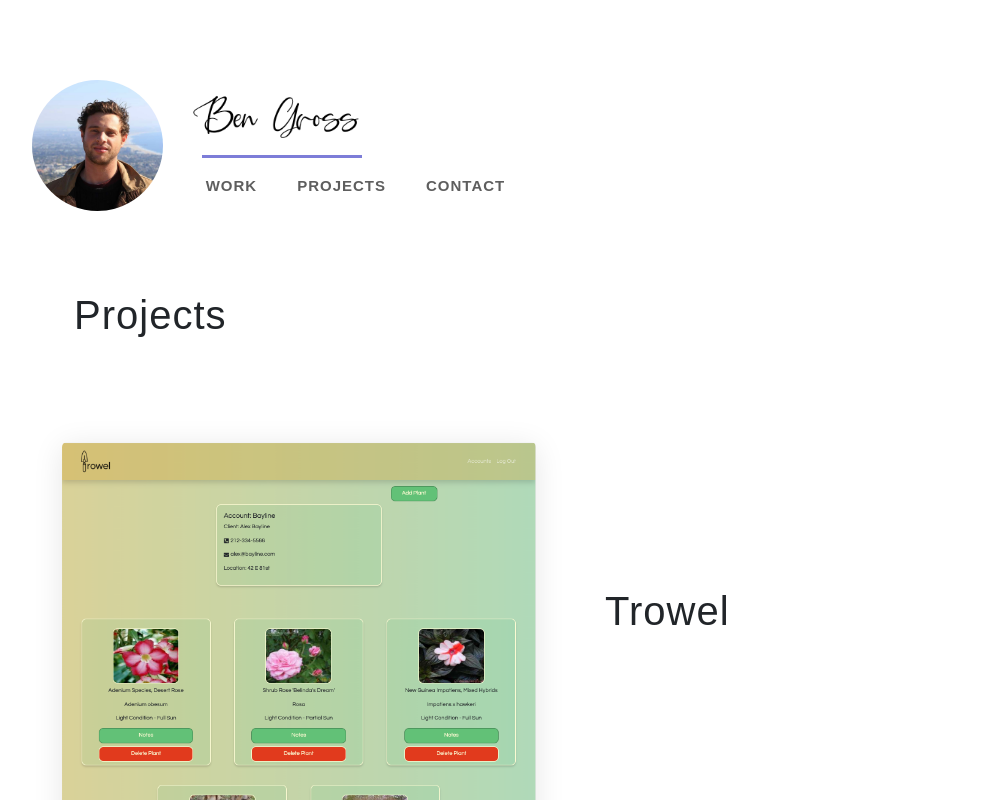
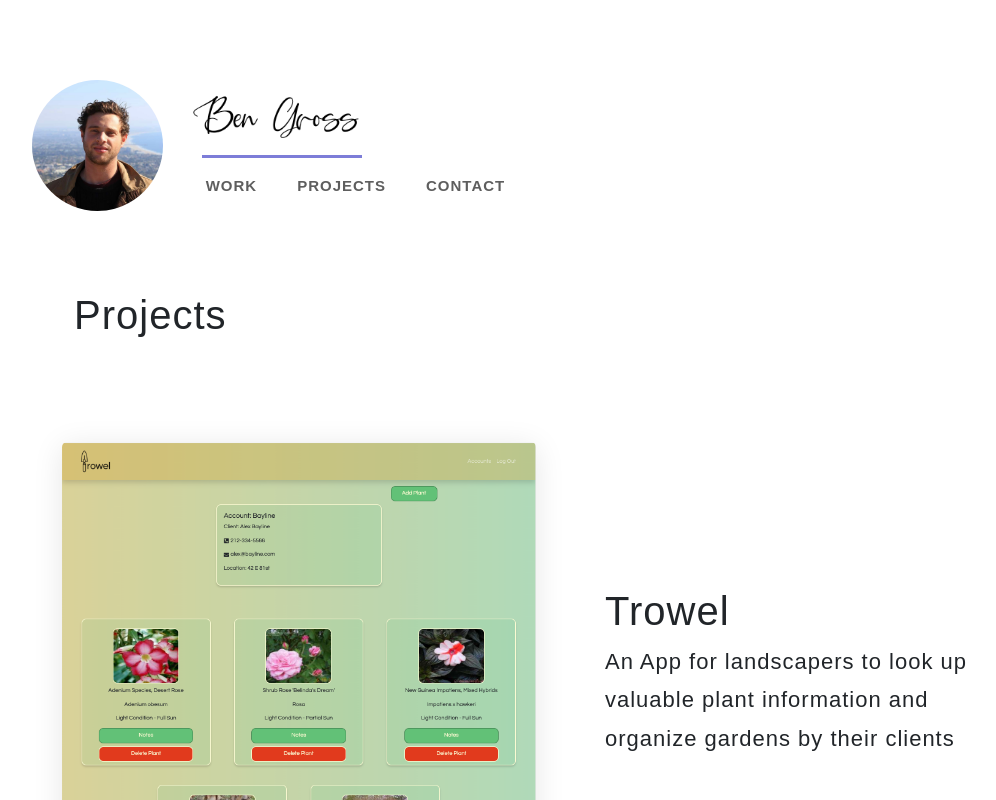
Before and after one commit to benrgross/Portfolio, a React (Create React App) app in the folder client/: page /projects in a window 1280 px wide. Shown: the top 800 px of the page, without its empty margins (141-1137 px from the left). Built offline with nearby package versions, Linux system fonts and the light colour scheme.

Commit message:
summary blurb style

```diff
--- a/client/src/index.css
+++ b/client/src/index.css
@@ -225,5 +225,10 @@ code {
 }
 
 .projects__summary {
-  padding: 15rem 6rem;
+  padding: 15rem 0rem 0rem 6rem;
 }
+
+.projects__summary-blurb {
+  line-height: 175%;
+  font-size: 1.375rem;
+}
--- a/client/src/pages/Projects.js
+++ b/client/src/pages/Projects.js
@@ -14,6 +14,10 @@ function Projects() {
           </Col>
           <Col className="projects__summary">
             <h2 className="projects__summary-title">Trowel</h2>
+            <p className="projects__summary-blurb">
+              An App for landscapers to look up valuable plant information and
+              organize gardens by their clients
+            </p>
           </Col>
         </Row>
       </Container>
```
